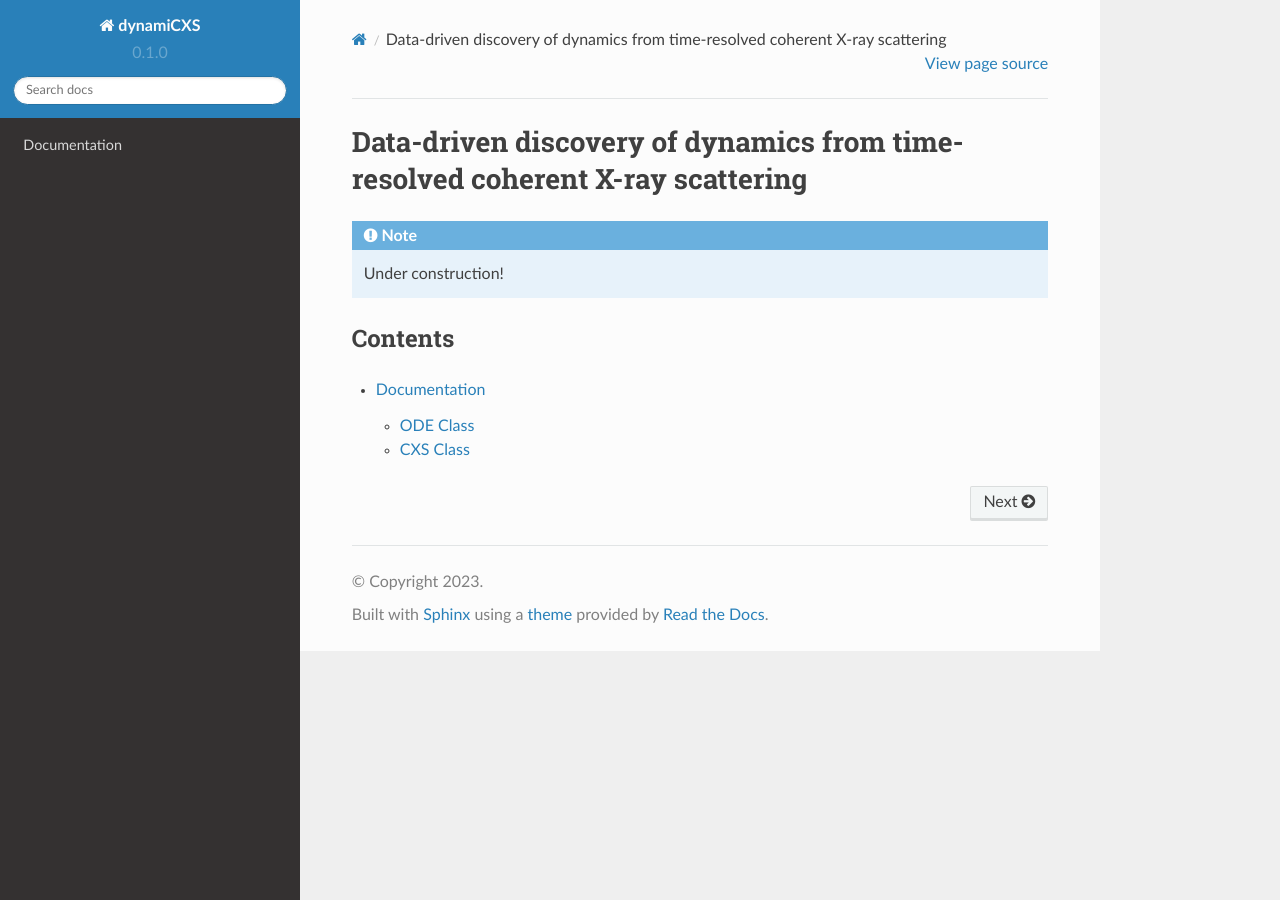
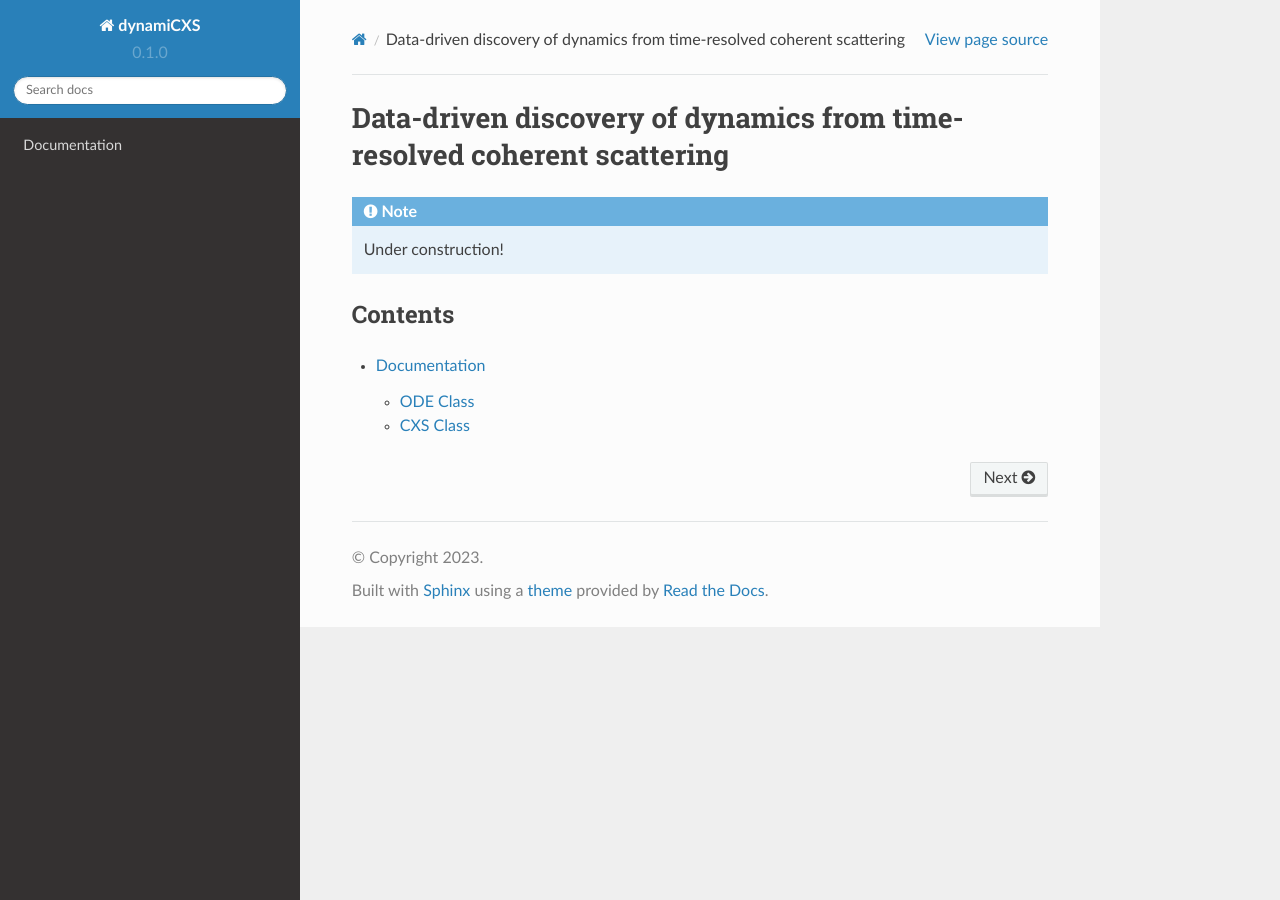
Before and after one commit to ninarina12/dynamiCXS, a Sphinx documentation site: the page built from docs/source/index.rst, in a window 1280 px wide. Built offline with Sphinx 7.4.7 and the Read the Docs theme 2.0.0, drawn with Linux system fonts in a browser that asks for light colours.

Commit message:
Update README.

```diff
--- a/README.rst
+++ b/README.rst
@@ -1,4 +1,4 @@
-Data-driven discovery of dynamics from time-resolved coherent X-ray scattering
+Data-driven discovery of dynamics from time-resolved coherent scattering
 ==============================================================================
 |docs|
 
@@ -7,7 +7,7 @@ Data-driven discovery of dynamics from time-resolved coherent X-ray scattering
     :scale: 100%
     :target: https://dynamicxs.readthedocs.io/en/latest
 
-This repository contains supporting code for the work, "Data-driven discovery of dynamics from time-resolved coherent X-ray scattering" by Nina Andrejevic, *et al*.
+This repository contains supporting code for the work, `"Data-driven discovery of dynamics from time-resolved coherent X-ray scattering" <https://arxiv.org/abs/2311.14196>`_ by Nina Andrejevic, *et al*.
 
 The ``ode.py`` module contains classes for defining and solving systems of ordinary differential equations (ODEs) using ``PyTorch`` tensors and the ``torchdiffeq`` library of ODE solvers for numerical integration. Implementations of the systems reported in this work are provided as examples. The ``cxs.py`` module contains classes for computing coherent speckle patterns from objects defined either on a grid or as point clouds and is also implemented using `PyTorch` tensors.
 
--- a/docs/source/index.rst
+++ b/docs/source/index.rst
@@ -1,5 +1,5 @@
-Data-driven discovery of dynamics from time-resolved coherent X-ray scattering
-==============================================================================
+Data-driven discovery of dynamics from time-resolved coherent scattering
+========================================================================
 
 .. note::
 
```
